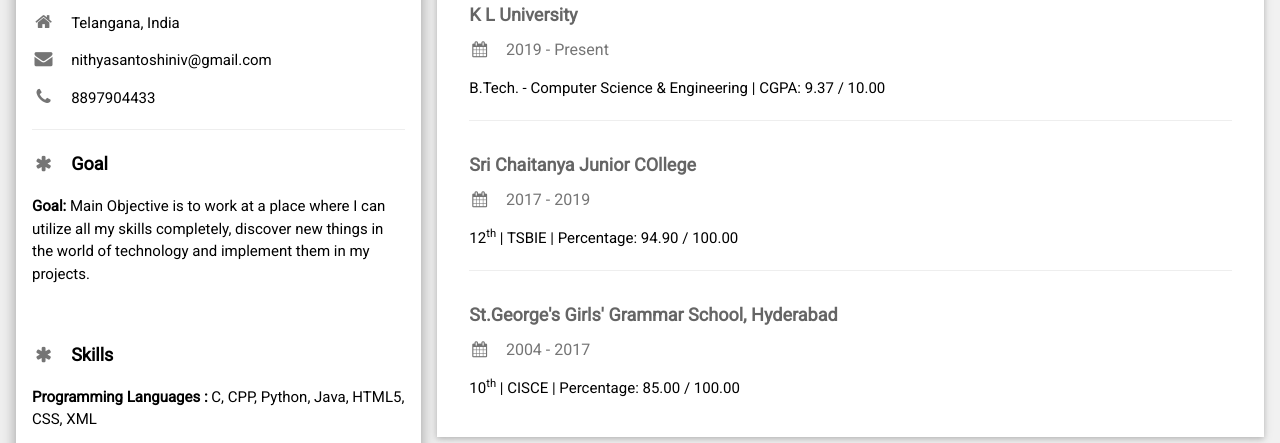
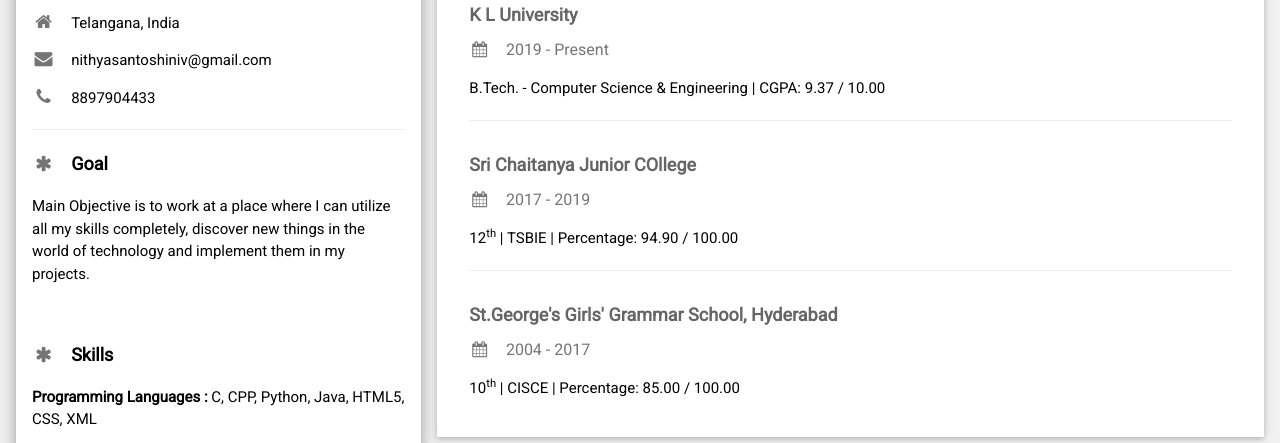
Before and after one commit to nithyabz/mern-stack-dev, a plain HTML site: page resume.html in a window 1280 px wide. Shown: the part 122-565 px from the top of the page. Drawn offline with nearby package versions, Linux system fonts and the light colour scheme.

Commit message:
removed "goal" under goal

```diff
--- a/resume.html
+++ b/resume.html
@@ -32,7 +32,7 @@
           <hr>
 
           <p class="w3-large"><b><i class="fa fa-asterisk fa-fw w3-margin-right w3-text-grey"></i>Goal</b></p>
-          <p><b>Goal: </b> Main Objective is to work at a place where I can utilize all my skills completely, discover new things in the world of technology and implement them in my projects.</p>
+          <p>Main Objective is to work at a place where I can utilize all my skills completely, discover new things in the world of technology and implement them in my projects.</p>
           <br>
 
           <p class="w3-large"><b><i class="fa fa-asterisk fa-fw w3-margin-right w3-text-grey"></i>Skills</b></p>
```
